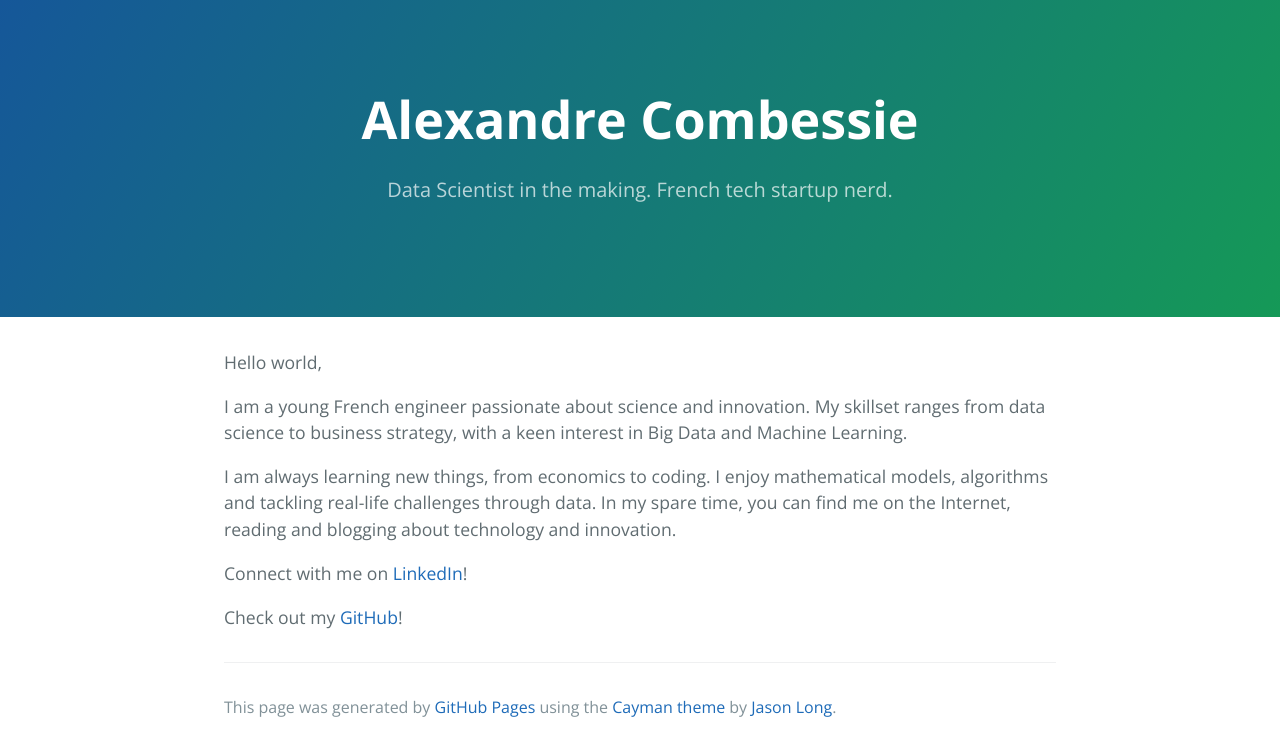
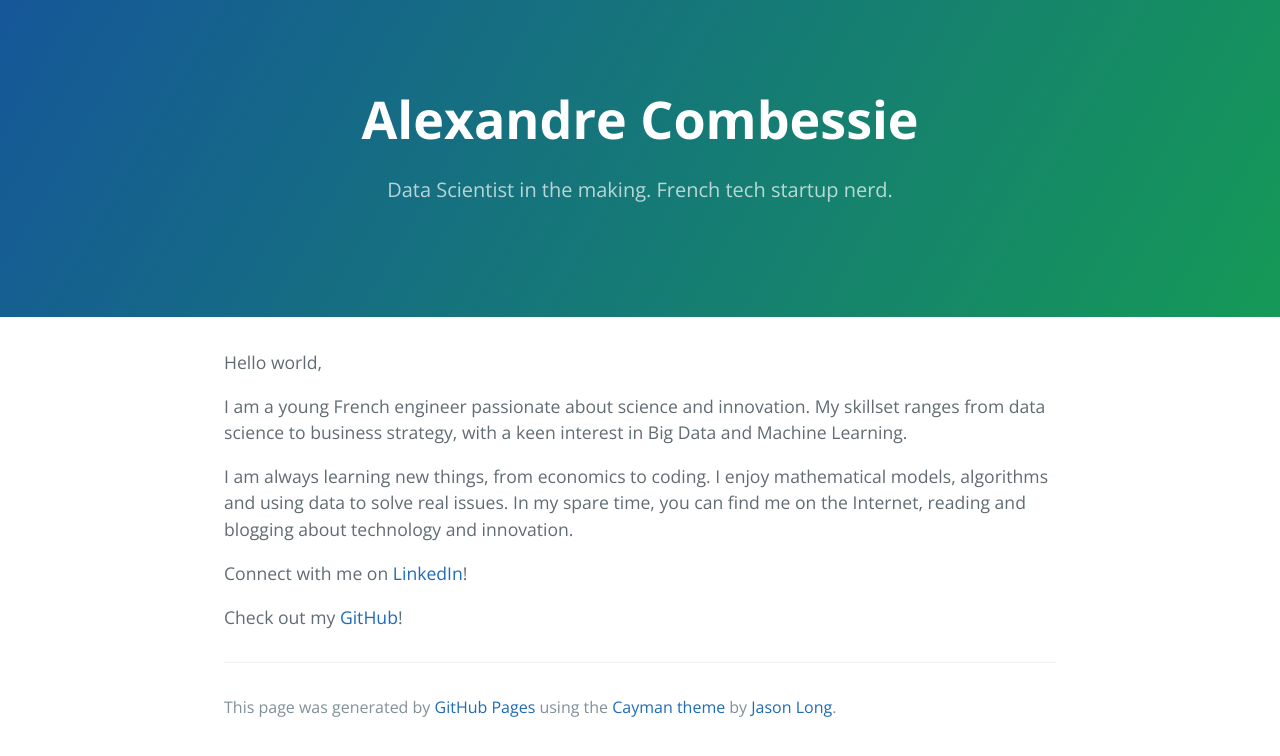
Before and after one commit to alexcombessie/alexcombessie.github.io, a Jekyll site: the page index.html, which Jekyll copies as it is, in a window 1280 px wide. Shown: the top 756 px of the page. Built offline with Jekyll 4.4.1, drawn with Linux system fonts in a browser that asks for light colours.

Commit message:
Update index.html

```diff
--- a/index.html
+++ b/index.html
@@ -20,7 +20,7 @@
 
 <p>I am a young French engineer passionate about science and innovation. My skillset ranges from data science to business strategy, with a keen interest in Big Data and Machine Learning.</p>
 
-<p>I am always learning new things, from economics to coding. I enjoy mathematical models, algorithms and tackling real-life challenges through data. In my spare time, you can find me on the Internet, reading and blogging about technology and innovation.</p>
+<p>I am always learning new things, from economics to coding. I enjoy mathematical models, algorithms and using data to solve real issues. In my spare time, you can find me on the Internet, reading and blogging about technology and innovation.</p>
 
 <p>Connect with me on <a href="https://fr.linkedin.com/in/alexandrecombessie">LinkedIn</a>!</p>
 <p>Check out my <a href="https://github.com/alexcombessie">GitHub</a>!</p>
```
